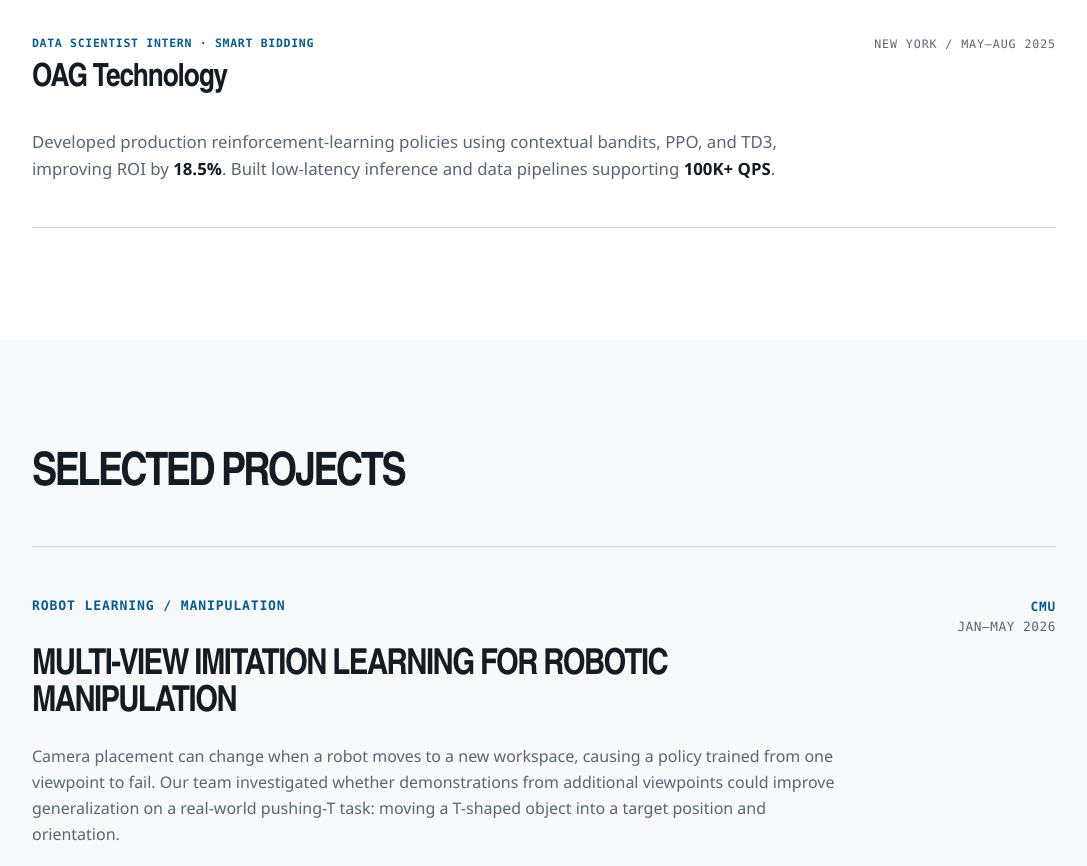
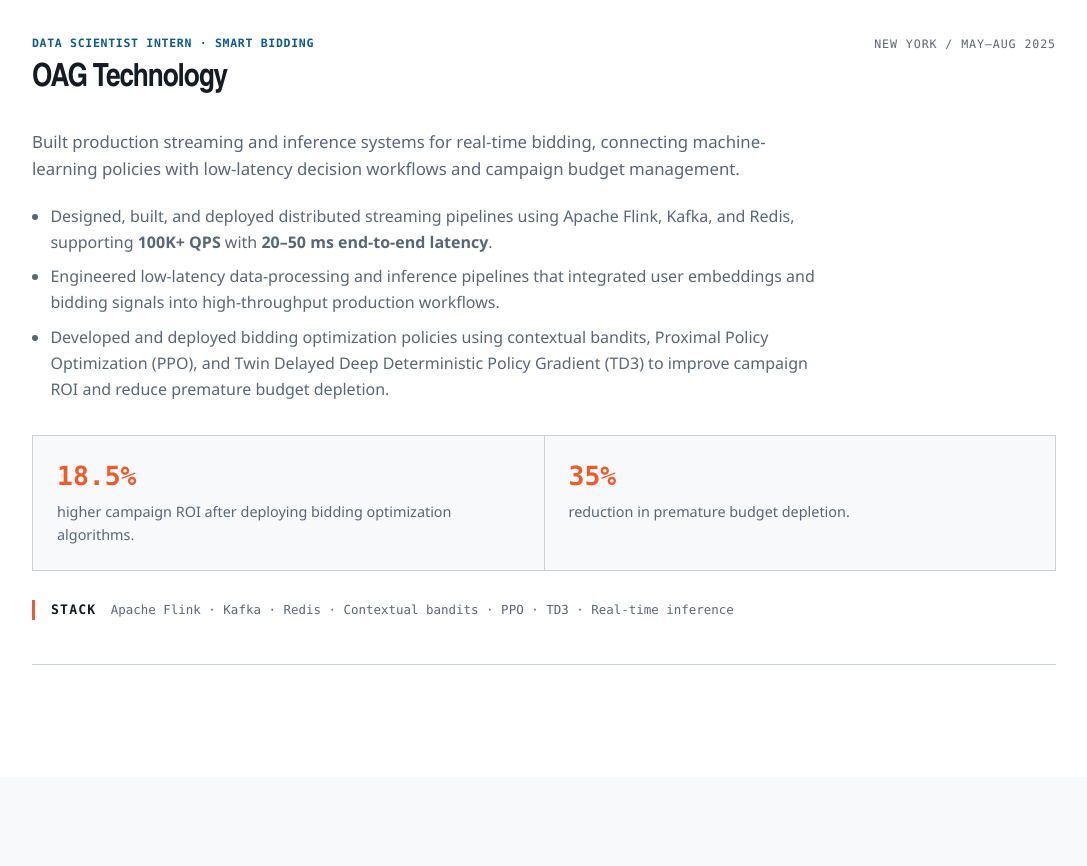
Before and after one commit to PengJingshu/PengJingshu.github.io, a plain HTML site: page index.html in a window 1280 px wide. Shown: the part 1580-2446 px from the top of the page, without its empty margins (96-1183 px from the left). Drawn offline with Linux system fonts and the light colour scheme.

Commit message:
Expand OAG experience with streaming systems and confirmed bidding algorithms

```diff
--- a/index.html
+++ b/index.html
@@ -89,7 +89,17 @@
 
         <article class="work-entry">
           <div class="entry-header"><div><p class="role">Data Scientist Intern · Smart Bidding</p><h3>OAG Technology</h3></div><p class="date">NEW YORK / MAY—AUG 2025</p></div>
-          <p class="entry-summary">Developed production reinforcement-learning policies using contextual bandits, PPO, and TD3, improving ROI by <strong>18.5%</strong>. Built low-latency inference and data pipelines supporting <strong>100K+ QPS</strong>.</p>
+          <p class="entry-summary">Built production streaming and inference systems for real-time bidding, connecting machine-learning policies with low-latency decision workflows and campaign budget management.</p>
+          <ul class="plain-list experience-list">
+            <li>Designed, built, and deployed distributed streaming pipelines using Apache Flink, Kafka, and Redis, supporting <strong>100K+ QPS</strong> with <strong>20–50 ms end-to-end latency</strong>.</li>
+            <li>Engineered low-latency data-processing and inference pipelines that integrated user embeddings and bidding signals into high-throughput production workflows.</li>
+            <li>Developed and deployed bidding optimization policies using contextual bandits, Proximal Policy Optimization (PPO), and Twin Delayed Deep Deterministic Policy Gradient (TD3) to improve campaign ROI and reduce premature budget depletion.</li>
+          </ul>
+          <div class="work-details">
+            <div class="result"><strong>18.5%</strong><p>higher campaign ROI after deploying bidding optimization algorithms.</p></div>
+            <div class="result"><strong>35%</strong><p>reduction in premature budget depletion.</p></div>
+          </div>
+          <p class="stack-line"><span>STACK</span> Apache Flink · Kafka · Redis · Contextual bandits · PPO · TD3 · Real-time inference</p>
         </article>
       </div>
     </section>
```
